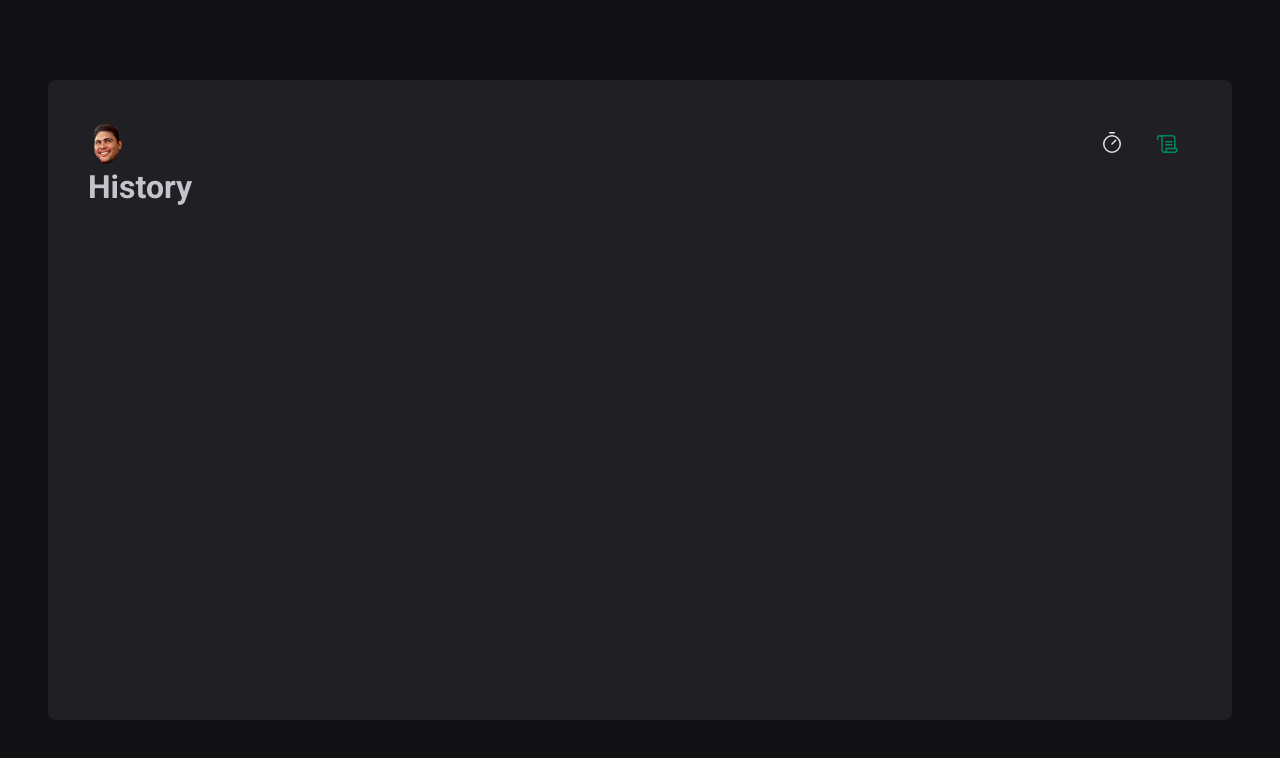
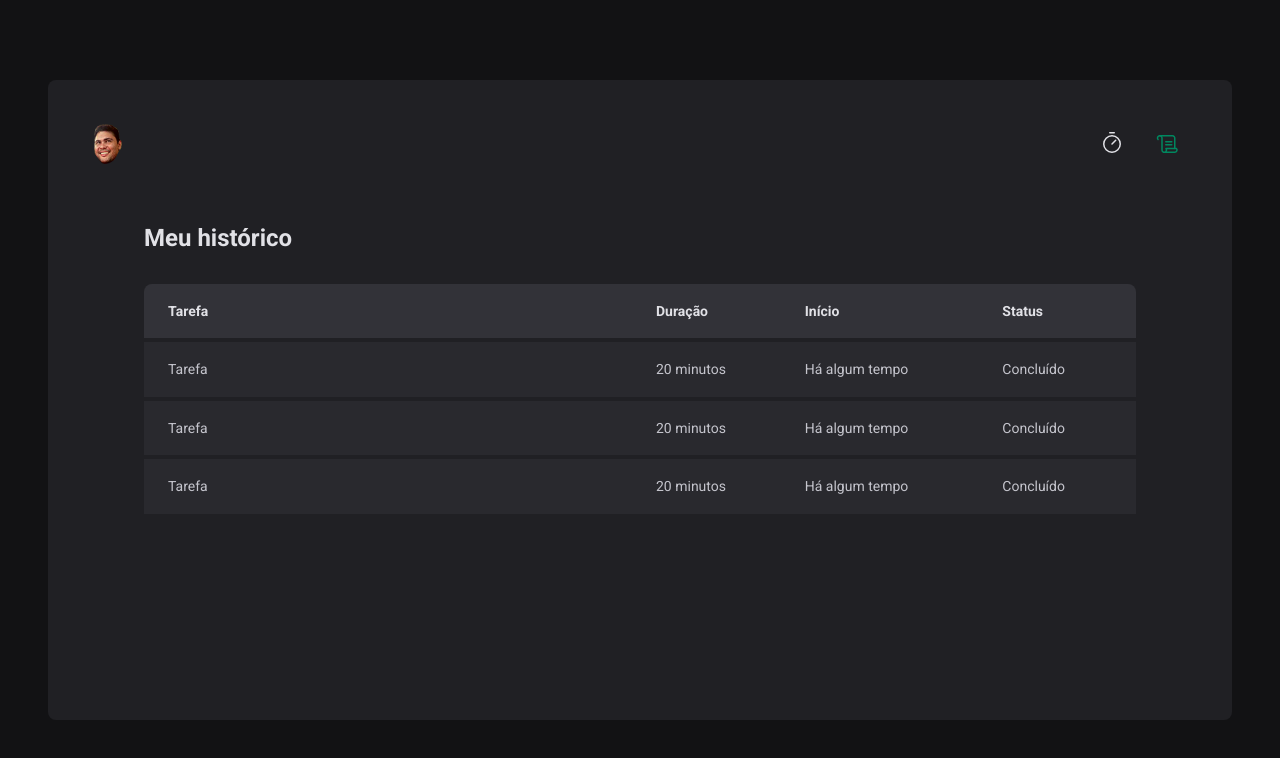
Before and after one commit to Kierico/ignite-time, a React (Vite) app: page /history in a window 1280 px wide. Shown: the top 758 px of the page. Built offline with nearby package versions, Linux system fonts and the light colour scheme.

Commit message:
2.7 - Página - History

```diff
--- a/src/pages/History/index.tsx
+++ b/src/pages/History/index.tsx
@@ -1,3 +1,43 @@
+import { HistoryContainer, HistoryList } from './styles'
+
 export function History() {
-    return <h1>History</h1>
+    return (
+        <HistoryContainer>
+            <h1>Meu histórico</h1>
+
+            <HistoryList>
+                <table>
+                    <thead>
+                        <tr>
+                            <th>Tarefa</th>
+                            <th>Duração</th>
+                            <th>Início</th>
+                            <th>Status</th>
+                        </tr>
+                    </thead>
+
+                    <tbody>
+                        <tr>
+                            <td>Tarefa</td>
+                            <td>20 minutos</td>
+                            <td>Há algum tempo</td>
+                            <td>Concluído</td>
+                        </tr>
+                        <tr>
+                            <td>Tarefa</td>
+                            <td>20 minutos</td>
+                            <td>Há algum tempo</td>
+                            <td>Concluído</td>
+                        </tr>
+                        <tr>
+                            <td>Tarefa</td>
+                            <td>20 minutos</td>
+                            <td>Há algum tempo</td>
+                            <td>Concluído</td>
+                        </tr>
+                    </tbody>
+                </table>
+            </HistoryList>
+        </HistoryContainer>
+    )
 }
--- a/src/pages/History/styles.ts
+++ b/src/pages/History/styles.ts
@@ -0,0 +1,62 @@
+import styled from 'styled-components'
+
+export const HistoryContainer = styled.main`
+  flex: 1;
+  padding: 3.5rem;
+
+  display: flex;
+  flex-direction: column;
+
+  h1 {
+    font-size: 1.5rem;
+    color: ${(props) => props.theme['gray-100']};
+  }
+`
+
+export const HistoryList = styled.div`
+  flex: 1;
+  overflow: auto;
+  margin-top: 2rem;
+
+  table {
+    width: 100%;
+    border-collapse: collapse;
+    min-width: 600px;
+
+    th {
+      background-color: ${(props) => props.theme['gray-600']};
+      padding: 1rem;
+      text-align: left;
+      color: ${(props) => props.theme['gray-100']};
+      font-size: 0.875rem;
+      line-height: 1.6;
+
+      &:first-child {
+        border-top-left-radius: 8px;
+        padding-left: 1.5rem;
+      }
+
+      &:last-child {
+        border-top-right-radius: 8px;
+        padding-right: 1.5rem;
+      }
+    }
+
+    td {
+      background-color: ${(props) => props.theme['gray-700']};
+      border-top: 4px solid ${(props) => props.theme['gray-800']};
+      padding: 1rem;
+      font-size: 0.875rem;
+      line-height: 1.6;
+
+      &:first-child {
+        width: 50%;
+        padding-left: 1.5rem;
+      }
+
+      &:last-child {
+        padding-right: 1.5rem;
+      }
+    }
+  }
+`
```
